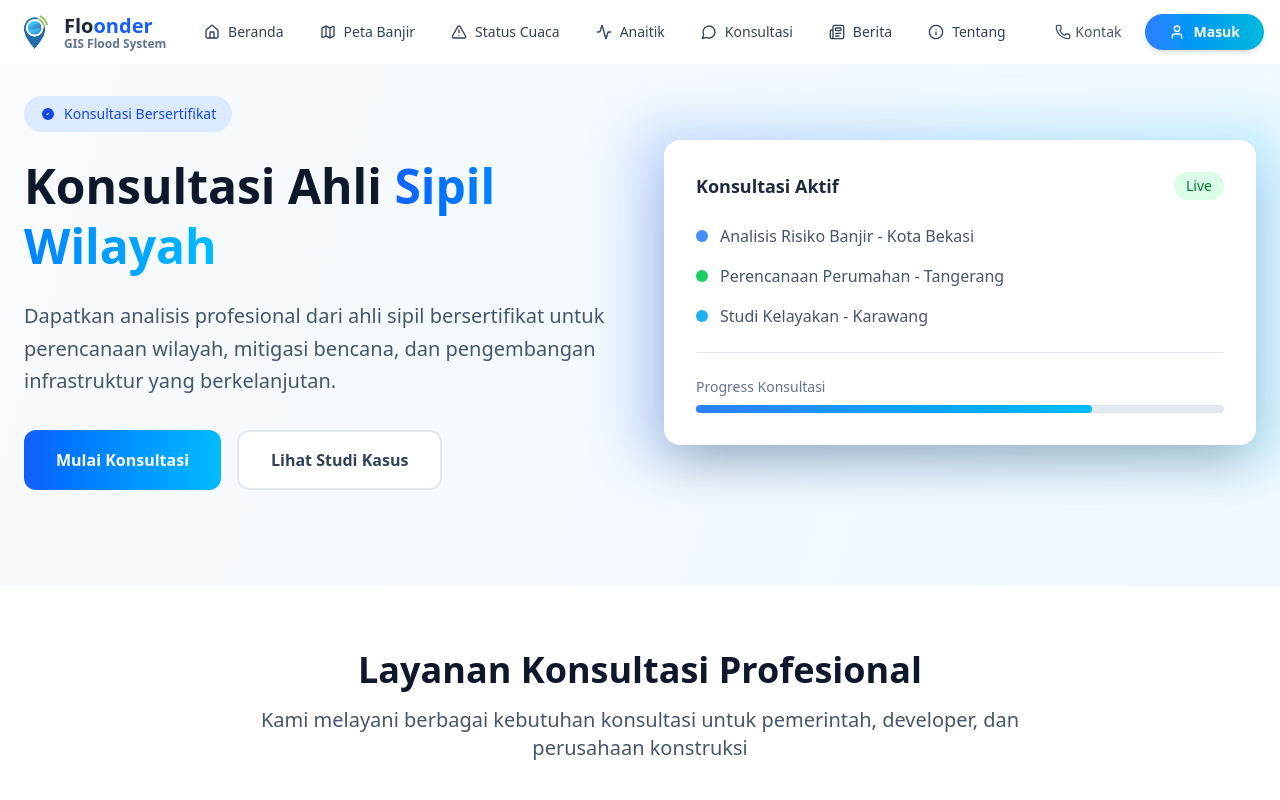
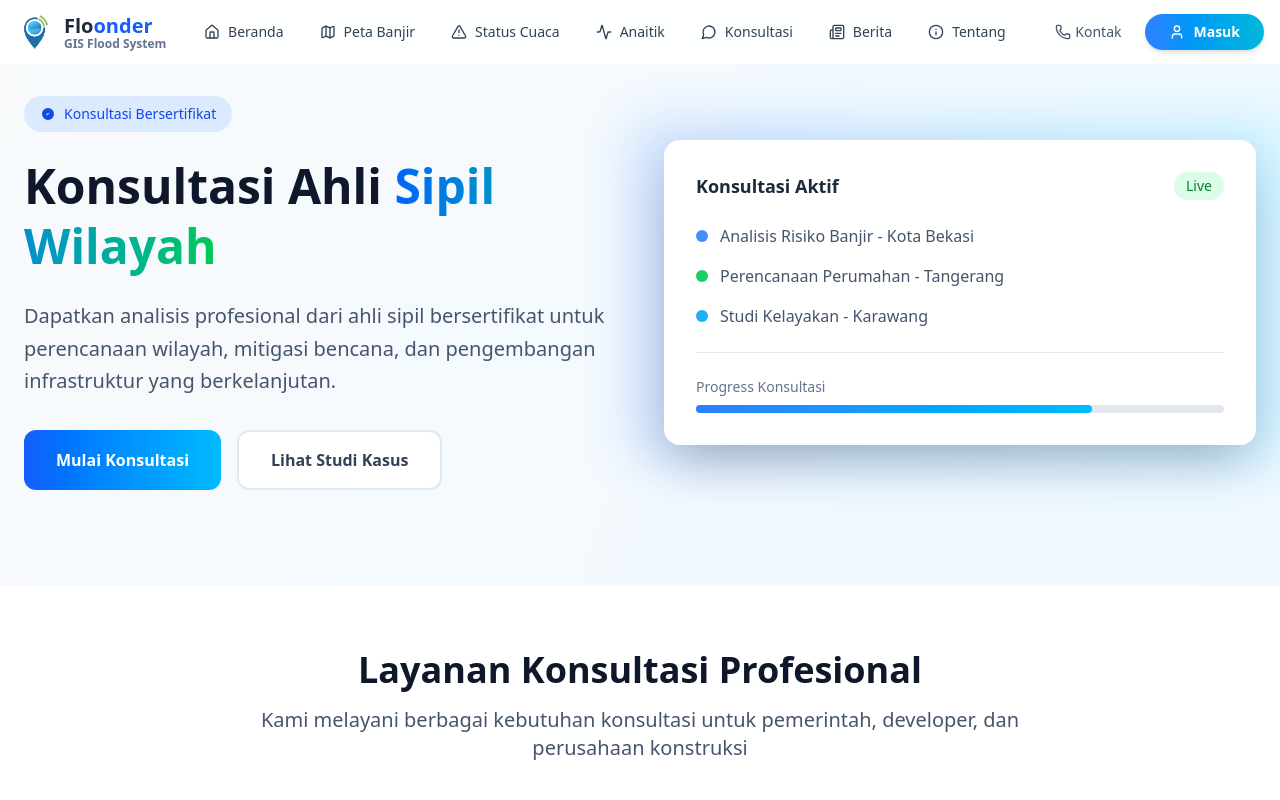
Before and after one commit to Floonder/Floonder-FE, a React (Vite) app: page /consult in a window 1280 px wide. Shown: the top 800 px of the page. Built offline with nearby package versions, Linux system fonts and the light colour scheme.

Commit message:
fix: update gradient colors in ConsultationPage for improved visual consistency

```diff
--- a/src/pages/Consult.jsx
+++ b/src/pages/Consult.jsx
@@ -204,7 +204,7 @@ const ConsultationPage = () => {
               </div>
               <h1 className="text-4xl lg:text-5xl font-bold text-slate-900 mb-6 leading-tight">
                 Konsultasi Ahli
-                <span className="text-transparent bg-clip-text bg-gradient-to-r from-blue-600 to-sky-400">
+                <span className="text-transparent bg-clip-text bg-gradient-to-r from-blue-600 to-green-500">
                   {" "}
                   Sipil Wilayah
                 </span>
@@ -527,7 +527,7 @@ const ConsultationPage = () => {
 
       {/* Enhanced CTA Section */}
       <motion.section
-        className="py-20 bg-gradient-to-br from-blue-600 via-sky-500 to-blue-700 relative overflow-hidden"
+        className="py-20 bg-gradient-to-br from-blue-600 via-sky-500 to-green-500 relative overflow-hidden"
         initial="hidden"
         whileInView="visible"
         viewport={{ once: true, amount: 0.3 }}
```
